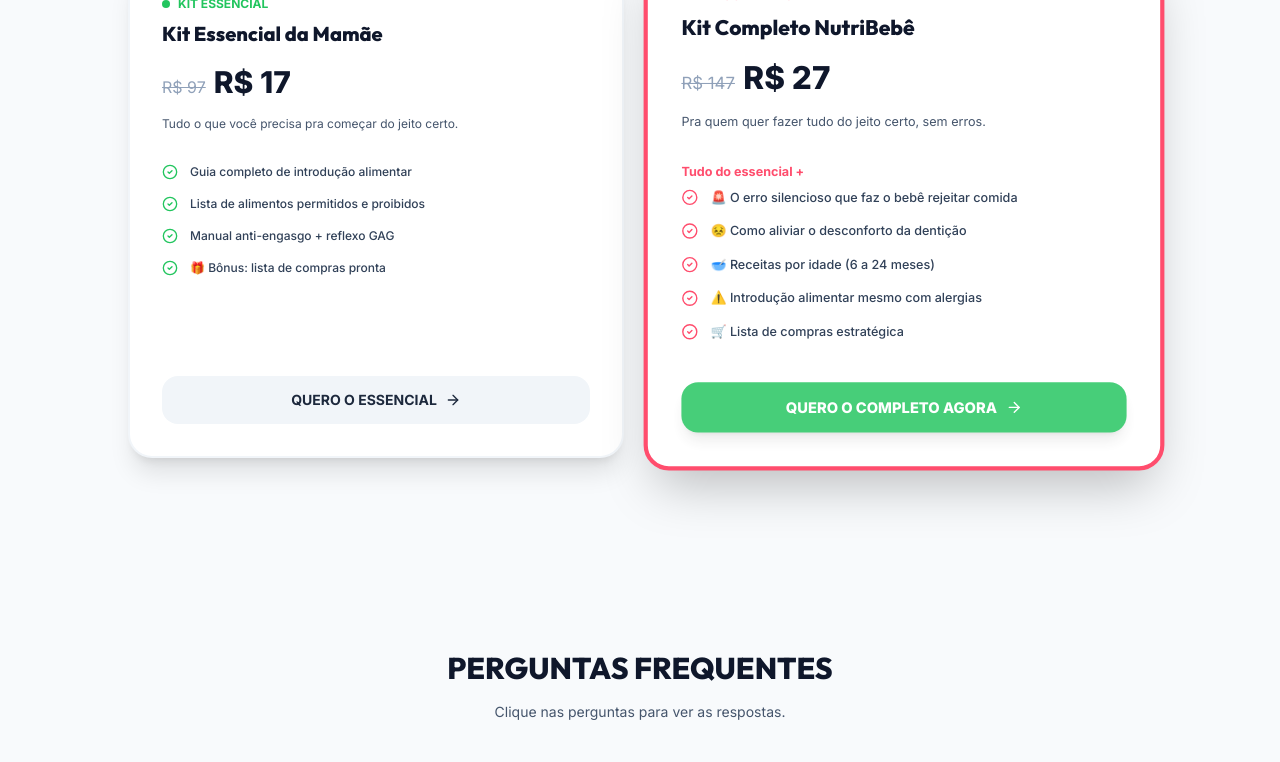
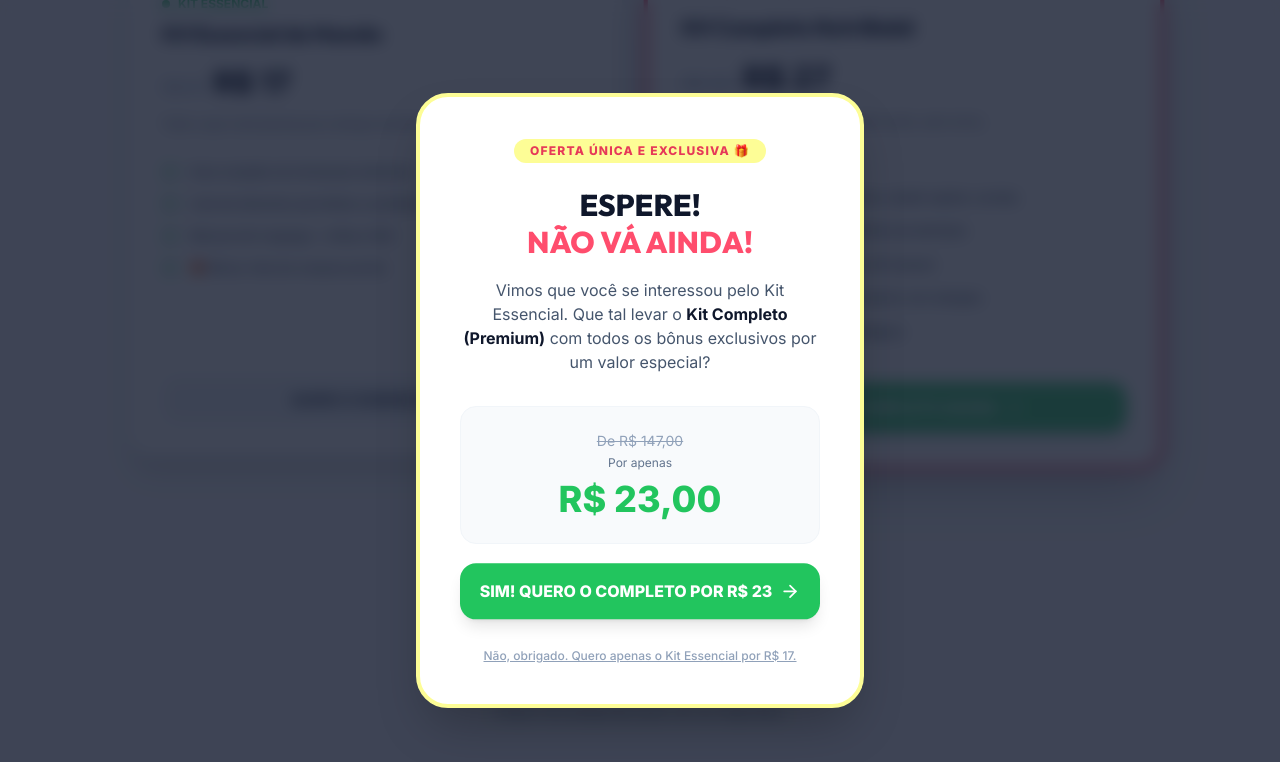
Before and after one commit to luanachiari15-glitch/Metodo-NutriBeb-, a React (Vite) app: page / in a window 1280 px wide. Both pictures are taken after a click on the button "QUERO O ESSENCIAL". Shown: the part 3464-4226 px from the top of the page. Built offline with nearby package versions, Linux system fonts and the light colour scheme.

Commit message:
feat: Add upsell functionality for complementary offer
Introduces a new upsell offer that can be displayed to users, triggered by an interaction with a specific button. This enhances the sales funnel by providing an additional, complementary product.

```diff
--- a/src/App.tsx
+++ b/src/App.tsx
@@ -32,6 +32,7 @@ const fadeIn = {
 export default function App() {
   const [timeLeft, setTimeLeft] = useState(15 * 60); // 15 minutes in seconds
   const [openFaq, setOpenFaq] = useState<number | null>(0);
+  const [showUpsell, setShowUpsell] = useState(false);
 
   const faqData = [
     {
@@ -395,7 +396,10 @@ export default function App() {
                 ))}
               </ul>
 
-              <button className="w-full py-3.5 bg-slate-100 hover:bg-slate-200 text-slate-800 font-bold rounded-2xl transition-all active:scale-95 flex items-center justify-center gap-2 text-sm">
+              <button
+                onClick={() => setShowUpsell(true)}
+                className="w-full py-3.5 bg-slate-100 hover:bg-slate-200 text-slate-800 font-bold rounded-2xl transition-all active:scale-95 flex items-center justify-center gap-2 text-sm"
+              >
                 QUERO O ESSENCIAL <ArrowRight size={16} />
               </button>
             </motion.div>
@@ -438,9 +442,14 @@ export default function App() {
                 ))}
               </ul>
 
-              <button className="w-full py-3.5 bg-brand-green hover:bg-brand-green-dark text-white font-black rounded-2xl transition-all shadow-lg active:scale-95 flex items-center justify-center gap-2 animate-pulse text-sm">
+              <a
+                href="https://pay.wiapy.com/69c9a53d63055551269a0665"
+                target="_blank"
+                rel="noopener noreferrer"
+                className="w-full py-3.5 bg-brand-green hover:bg-brand-green-dark text-white font-black rounded-2xl transition-all shadow-lg active:scale-95 flex items-center justify-center gap-2 animate-pulse text-sm"
+              >
                 QUERO O COMPLETO AGORA <ArrowRight size={16} />
-              </button>
+              </a>
             </motion.div>
           </div>
         </div>
@@ -529,6 +538,67 @@ export default function App() {
       <footer className="py-10 px-4 bg-slate-50 border-t border-slate-200 text-center text-slate-500 text-sm">
         <p>© 2026 Método NutriBebê. Todos os direitos reservados.</p>
       </footer>
+
+      {/* Upsell Popup */}
+      <AnimatePresence>
+        {showUpsell && (
+          <div className="fixed inset-0 z-[100] flex items-center justify-center p-4">
+            <motion.div
+              initial={{ opacity: 0 }}
+              animate={{ opacity: 1 }}
+              exit={{ opacity: 0 }}
+              onClick={() => setShowUpsell(false)}
+              className="absolute inset-0 bg-slate-900/80 backdrop-blur-sm"
+            />
+            <motion.div
+              initial={{ opacity: 0, scale: 0.9, y: 20 }}
+              animate={{ opacity: 1, scale: 1, y: 0 }}
+              exit={{ opacity: 0, scale: 0.9, y: 20 }}
+              className="bg-white rounded-[32px] p-8 md:p-10 max-w-md w-full relative z-10 shadow-2xl border-4 border-brand-yellow"
+            >
+              <div className="text-center">
+                <div className="inline-block bg-brand-yellow text-brand-rose-dark font-black px-4 py-1 rounded-full text-xs mb-6 uppercase tracking-widest">
+                  OFERTA ÚNICA E EXCLUSIVA 🎁
+                </div>
+                <h2 className="text-2xl md:text-3xl font-black text-slate-900 mb-4 leading-tight">
+                  ESPERE! <br />
+                  <span className="text-brand-rose">NÃO VÁ AINDA!</span>
+                </h2>
+                <p className="text-slate-600 text-sm md:text-base mb-8">
+                  Vimos que você se interessou pelo Kit Essencial. Que tal levar o <span className="font-bold text-slate-900">Kit Completo (Premium)</span> com todos os bônus exclusivos por um valor especial?
+                </p>
+
+                <div className="bg-slate-50 rounded-2xl p-6 mb-8 border border-slate-100">
+                  <p className="text-slate-400 line-through text-sm mb-1">De R$ 147,00</p>
+                  <p className="text-slate-500 text-xs mb-2">Por apenas</p>
+                  <div className="text-4xl font-black text-brand-green">
+                    R$ 23,00
+                  </div>
+                </div>
+
+                <div className="space-y-4">
+                  <a
+                    href="https://pay.wiapy.com/RJIlwag6t"
+                    target="_blank"
+                    rel="noopener noreferrer"
+                    className="w-full py-4 bg-brand-green hover:bg-brand-green-dark text-white font-black rounded-2xl transition-all shadow-lg flex items-center justify-center gap-2 animate-bounce text-base"
+                  >
+                    SIM! QUERO O COMPLETO POR R$ 23 <ArrowRight size={20} />
+                  </a>
+                  <a
+                    href="https://pay.wiapy.com/kxDP3w0KLw"
+                    target="_blank"
+                    rel="noopener noreferrer"
+                    className="block text-slate-400 hover:text-slate-600 text-xs font-medium underline transition-colors"
+                  >
+                    Não, obrigado. Quero apenas o Kit Essencial por R$ 17.
+                  </a>
+                </div>
+              </div>
+            </motion.div>
+          </div>
+        )}
+      </AnimatePresence>
     </div>
   );
 }
```
